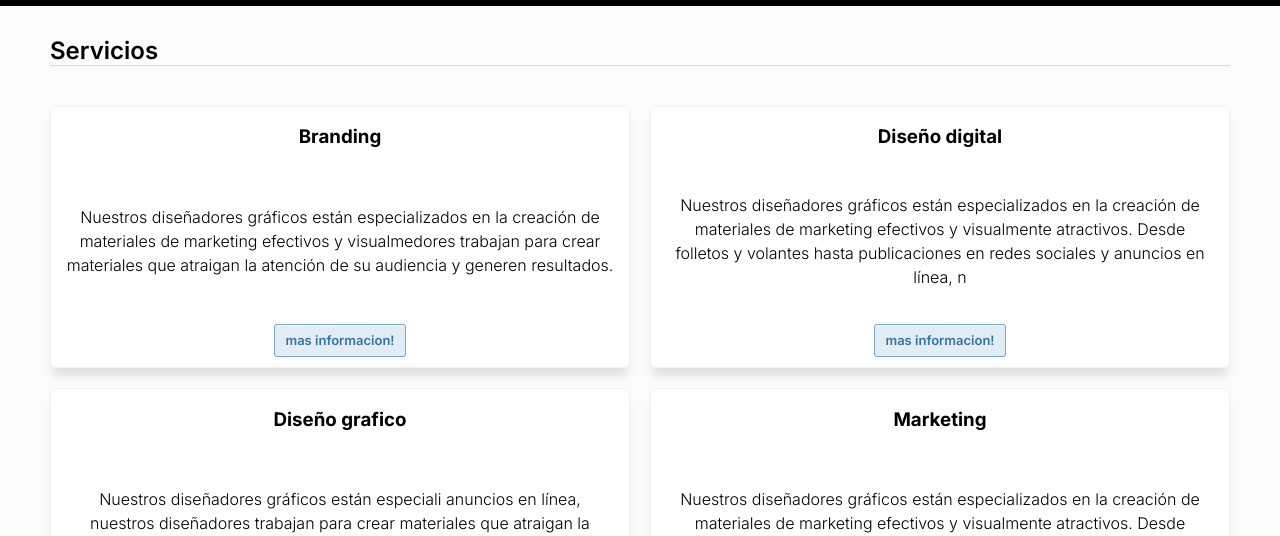
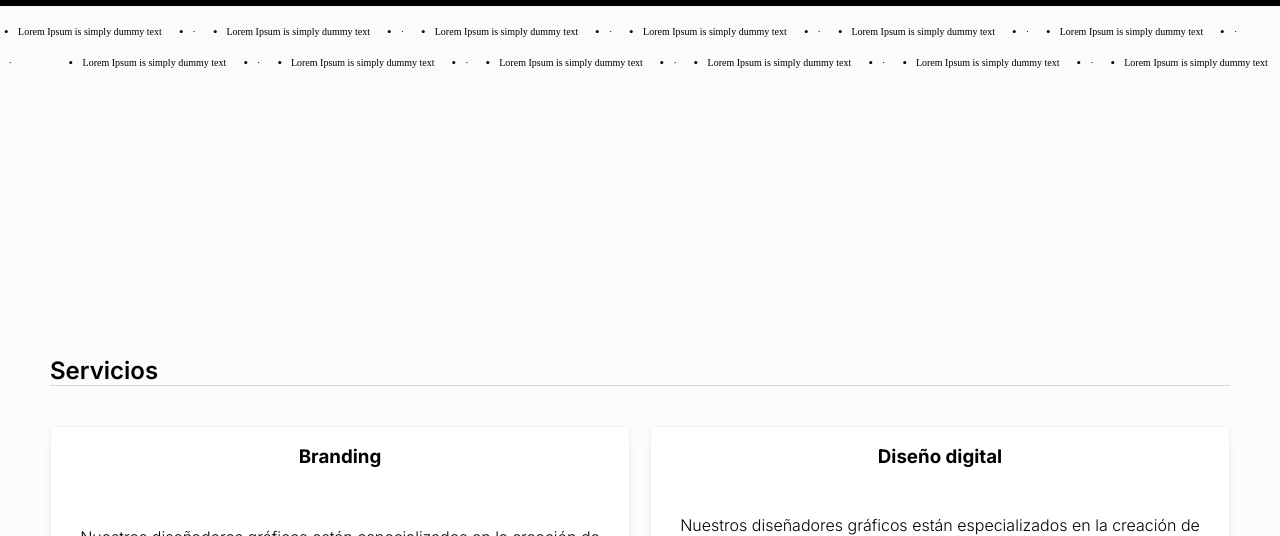
Before and after one commit to renzoce88/focusees, a plain HTML site: page index.html in a window 1280 px wide. Shown: the part 706-1242 px from the top of the page. Drawn offline with Linux system fonts and the light colour scheme.

Commit message:
correcion carrucel

```diff
--- a/index.html
+++ b/index.html
@@ -35,6 +35,72 @@
 
     <div class="broadcast">
         <h2 class="broadcastContent">- BRANDING - MARKETING - DISEÑO GRAFICO - DISEÑO DIGITAL -</h2>
+    </div>
+
+    <div class="marquees-wrapper">
+        <div class="marquee marquee-1">
+        <ul class="marquee__content scroll">
+          <li>Lorem Ipsum is simply dummy text</li>
+          <li>&#183;</li>
+          <li>Lorem Ipsum is simply dummy text</li>
+          <li>&#183;</li>
+          <li>Lorem Ipsum is simply dummy text</li>
+          <li>&#183;</li>
+          <li>Lorem Ipsum is simply dummy text</li>
+          <li>&#183;</li>
+          <li>Lorem Ipsum is simply dummy text</li>
+          <li>&#183;</li>
+          <li>Lorem Ipsum is simply dummy text</li>
+          <li>&#183;</li>
+        </ul>
+        <!-- Mirrors the content above -->
+        <ul class="marquee__content scroll" aria-hidden="true">
+          <li>Lorem Ipsum is simply dummy text</li>
+          <li>&#183;</li>
+          <li>Lorem Ipsum is simply dummy text</li>
+          <li>&#183;</li>
+          <li>Lorem Ipsum is simply dummy text</li>
+          <li>&#183;</li>
+          <li>Lorem Ipsum is simply dummy text</li>
+          <li>&#183;</li>
+          <li>Lorem Ipsum is simply dummy text</li>
+          <li>&#183;</li>
+          <li>Lorem Ipsum is simply dummy text</li>
+          <li>&#183;</li>
+        </ul>
+      </div>
+      <div class="marquee marquee-1">
+        <ul class="marquee__content scroll">
+          <li>Lorem Ipsum is simply dummy text</li>
+          <li>&#183;</li>
+          <li>Lorem Ipsum is simply dummy text</li>
+          <li>&#183;</li>
+          <li>Lorem Ipsum is simply dummy text</li>
+          <li>&#183;</li>
+          <li>Lorem Ipsum is simply dummy text</li>
+          <li>&#183;</li>
+          <li>Lorem Ipsum is simply dummy text</li>
+          <li>&#183;</li>
+          <li>Lorem Ipsum is simply dummy text</li>
+          <li>&#183;</li>
+        </ul>
+        <!-- Mirrors the content above -->
+        <ul class="marquee__content scroll" aria-hidden="true">
+          <li>Lorem Ipsum is simply dummy text</li>
+          <li>&#183;</li>
+          <li>Lorem Ipsum is simply dummy text</li>
+          <li>&#183;</li>
+          <li>Lorem Ipsum is simply dummy text</li>
+          <li>&#183;</li>
+          <li>Lorem Ipsum is simply dummy text</li>
+          <li>&#183;</li>
+          <li>Lorem Ipsum is simply dummy text</li>
+          <li>&#183;</li>
+          <li>Lorem Ipsum is simply dummy text</li>
+          <li>&#183;</li>
+        </ul>
+      </div>
+
     </div>
 
 
--- a/scss/_servicios.scss
+++ b/scss/_servicios.scss
@@ -76,3 +76,46 @@ section {
     transform: translateX(-100%);
   }
 }
+
+.marquees-wrapper {
+  --marquee-text-size: 4rem;
+  position: relative;
+  height: calc(8 * var(--marquee-text-size));
+  /* 8 line of text * font-size*/
+  width: 100%;
+  overflow-x: hidden;
+}
+
+.marquee {
+  --gap: 1rem;
+  display: flex;
+  gap: var(--gap);
+  overflow: hidden;
+  user-select: none;
+  color: 0000;
+}
+
+.marquee__content {
+  flex-shrink: 0;
+  display: flex;
+  justify-content: space-around;
+  min-width: 100%;
+  gap: var(--gap);
+}
+.scroll {
+  animation: scroll 200s linear infinite;
+}
+
+.marquee:nth-child(even) .scroll {
+  animation-direction: reverse;
+}
+/* ANIMATION */
+
+@keyframes scroll {
+  from {
+    transform: translateX(0);
+  }
+  to {
+    transform: translateX(calc(-100% - var(--gap)));
+  }
+}
```
Also changed, not shown: css/style.css, 1 other file.
